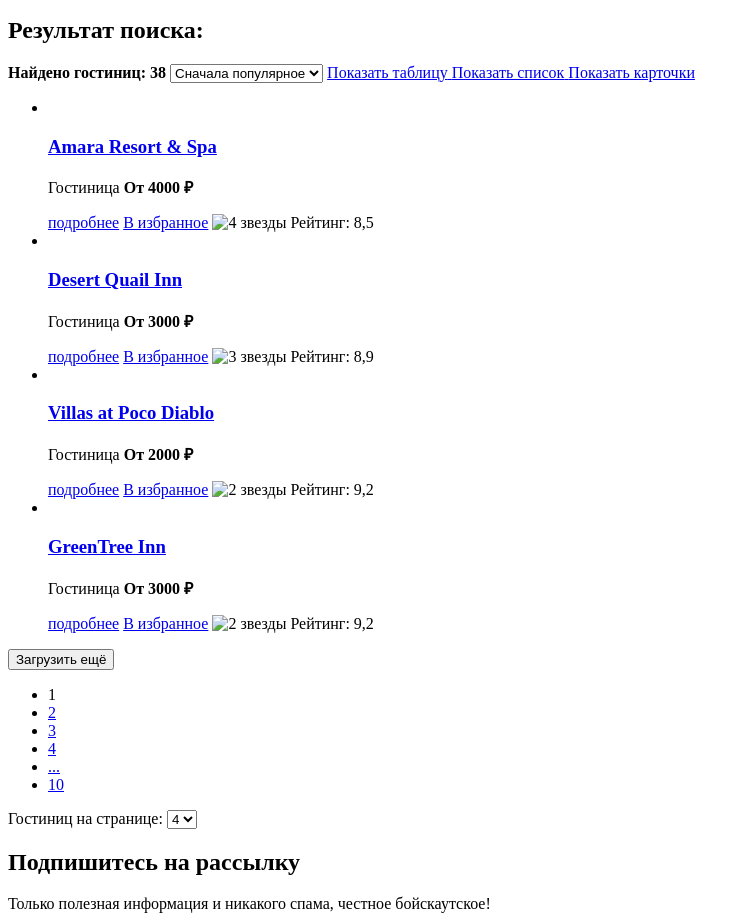
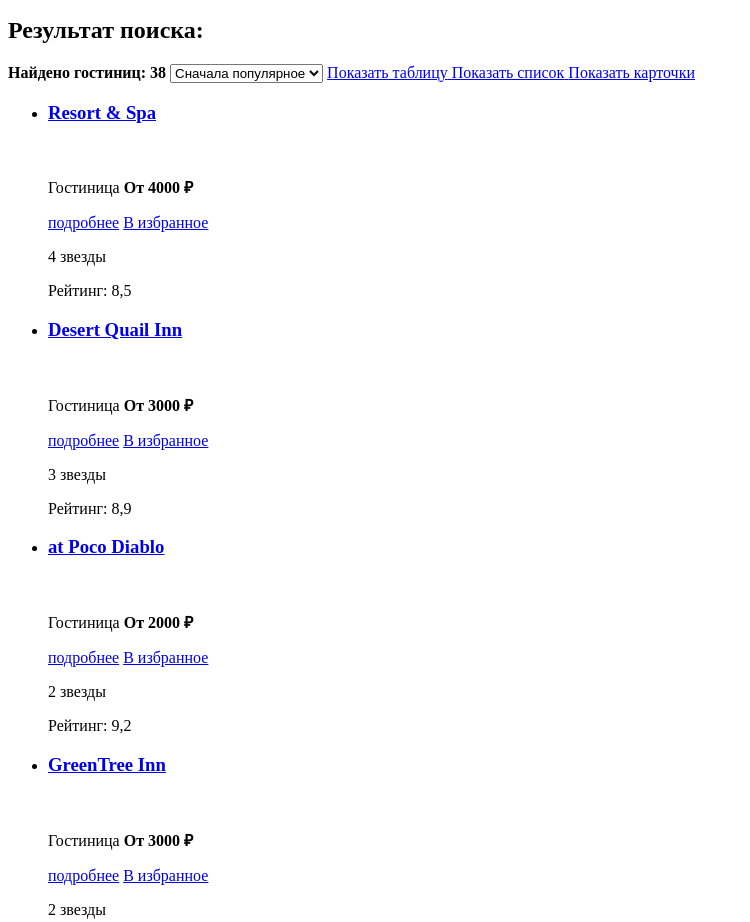
Before and after one commit to htmlacademy-htmlcss/2023269-sedona-33, a plain HTML site: page 2/catalog.html in a window 1280 px wide. Shown: the part 525-1447 px from the top of the page, without its empty margins (0-750 px from the left). Drawn offline with Linux system fonts and the light colour scheme.

Commit message:
:heavy_check_mark: Сборка #2

```diff
--- a/2/catalog.html
+++ b/2/catalog.html
@@ -114,57 +114,66 @@
       </a>
       <ul class="product-list">
         <li class="product-card">
+          <h3 class="product-card-title">
+            <a href="product.html">Resort & Spa</a> </h3>
           <a class="product-card-link" href="product.html">
-                        <img class="product-card-image" src="" alt="">
-                        <h3 class="product-card-title">Amara Resort & Spa</h3>
-                    </a>
+            <img class="product-card-image" src="" alt=""></a>
           <p class="product-price">Гостиница
-                        <b class="product-card-price">От 4000 ₽</b>
-                    </p>
+            <b class="product-card-price">От 4000 ₽</b></p>
           <a class="product-card-button button" href="#">подробнее</a>
           <a class="product-card-button button" href="#">В избранное</a>
-                    <img src="" class="product-raiting" alt="4 звезды">
+          <img src="" class="product-raiting" alt="">
+          <p class="visually-hidden">4 звезды
+            <span class="product-raiting"></span>
+          </p>
           <span class="product-raiting-number">Рейтинг: 8,5</span>
         </li>
         <li class="product-card">
+          <h3 class="product-card-title">
+            <a href="product.html">Desert Quail Inn</a></h3>
           <a class="product-card-link" href="product.html">
             <img class="product-card-image" src="" alt="">
-                        <h3 class="product-card-title">Desert Quail Inn</h3>
           </a>
           <p class="product-price">Гостиница
             <b class="product-card-price">От 3000 ₽</b>
           </p>
           <a class="product-card-button button" href="#">подробнее</a>
           <a class="product-card-button button" href="#">В избранное</a>
-                    <img src="" class="product-raiting" alt="3 звезды">
+          <p class="visually-hidden">3 звезды
+            <span class="product-raiting"></span>
+          </p>
           <span class="product-raiting-number">Рейтинг: 8,9</span>
         </li>
-
         <li class="product-card">
+          <h3 class="product-card-title">
+            <a href="product.html">at Poco Diablo</a></h3>
           <a class="product-card-link" href="product.html">
             <img class="product-card-image" src="" alt="">
-                        <h3 class="product-card-title">Villas at Poco Diablo</h3>
           </a>
           <p class="product-price">Гостиница
             <b class="product-card-price">От 2000 ₽</b>
           </p>
           <a class="product-card-button button" href="#">подробнее</a>
           <a class="product-card-button button" href="#">В избранное</a>
-                    <img src="" class="product-raiting" alt="2 звезды">
+          <p class="visually-hidden">2 звезды
+            <span class="product-raiting"></span>
+          </p>
           <span class="product-raiting-number">Рейтинг: 9,2</span>
         </li>
-
         <li class="product-card">
-                    <a class="product-card-link" href="product.html">
+          <h3 class="product-card-title">
+            <a href="product.html">GreenTree Inn</a></h3>
+          <a class="product-card-link">
             <img class="product-card-image" src="" alt="">
-                        <h3 class="product-card-title">GreenTree Inn</h3>
           </a>
           <p class="product-price">Гостиница
             <b class="product-card-price">От 3000 ₽</b>
           </p>
           <a class="product-card-button button" href="#">подробнее</a>
           <a class="product-card-button button" href="#">В избранное</a>
-                    <img src="" class="product-raiting" alt="2 звезды">
+          <p class="visually-hidden">2 звезды
+            <span class="product-raiting"></span>
+          </p>
           <span class="product-raiting-number">Рейтинг: 9,2 </span>
         </li>
       </ul>
@@ -235,8 +244,9 @@
     <section>
       <h2 class="visually-hidden">Наш номер</h2>
       <a class="contacts-phone" href="tel:+7495660266">+7 (812) 812-12-12</a>
-        </section>
-        <img str="" href="https://htmlacademy.ru/" alt="Логотип HTML Academy">
+      <a class="html-logo" href="https://htmlacademy.ru/">
+        <img str="" alt="Логотип HTML Academy">
+      </a>
   </footer>
 </body>
 
```
Also changed, not shown: 2/index.html (+23 -21 lines). Lines whose indentation alone changed are shown as unchanged.
